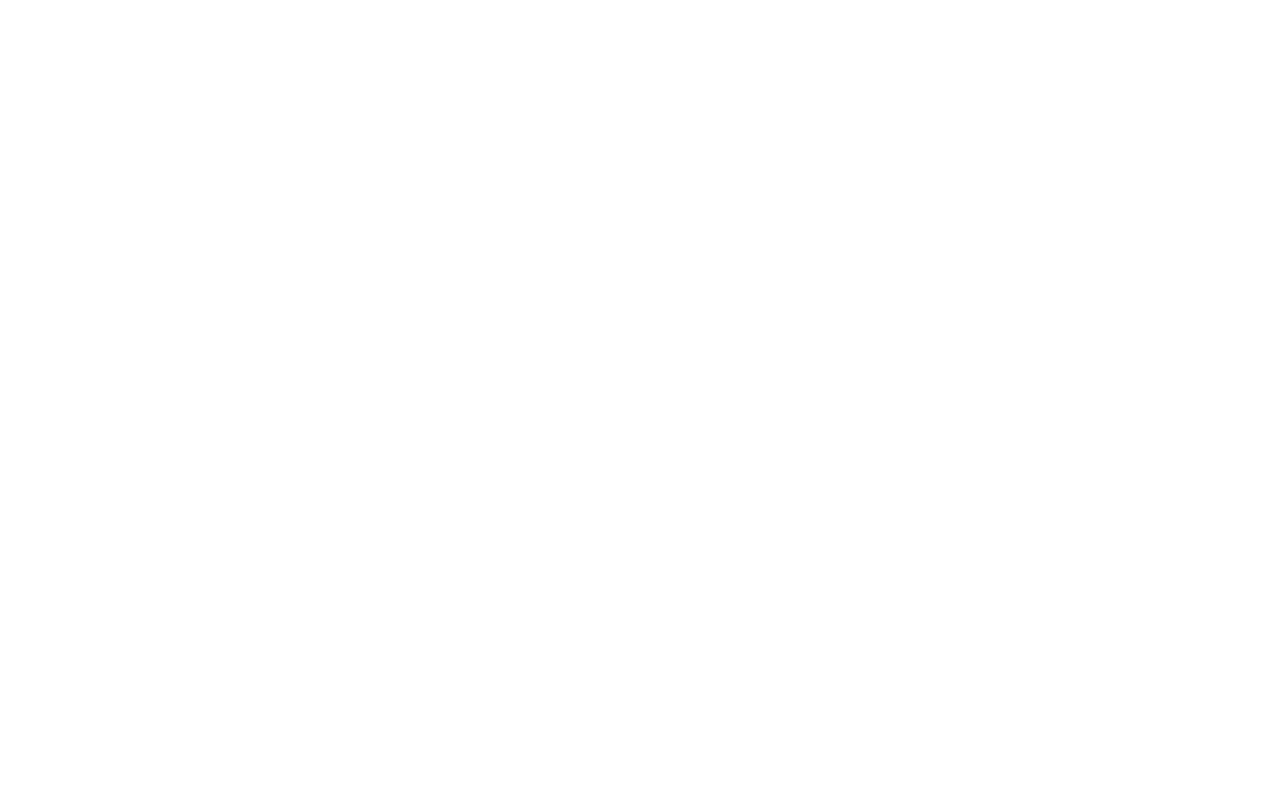
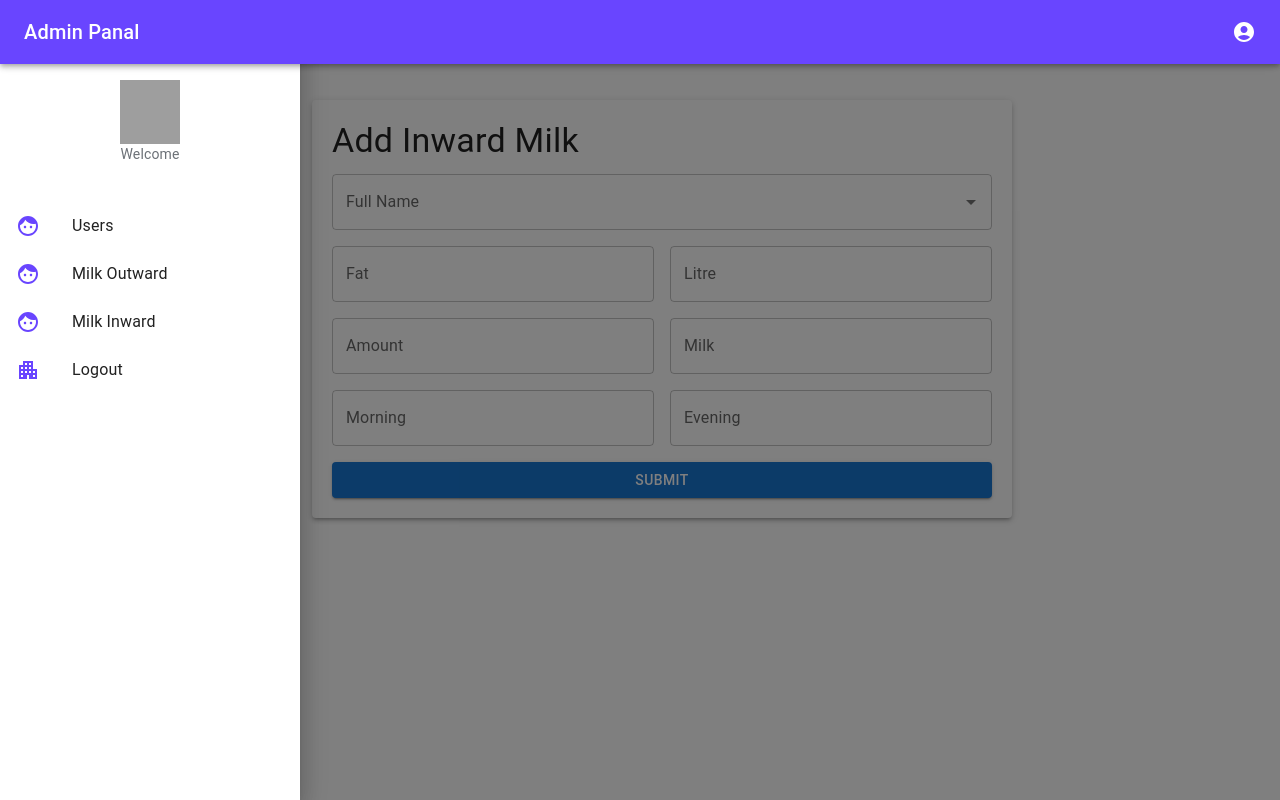
Before and after one commit to palashshah110/milkdairy, a React (Create React App) app: page /AddMilkInward in a window 1280 px wide. Before the commit this address had no page. Built offline with nearby package versions, Linux system fonts and the light colour scheme; grey boxes are pictures that could not be loaded.

Commit message:
add addInwarrd outWard form

```diff
--- a/package.json
+++ b/package.json
@@ -8,9 +8,11 @@
     "@mui/icons-material": "^5.16.4",
     "@mui/material": "^5.16.4",
     "@mui/x-data-grid": "^7.10.0",
+    "@mui/x-date-pickers": "^7.10.0",
     "@testing-library/jest-dom": "^5.17.0",
     "@testing-library/react": "^13.4.0",
     "@testing-library/user-event": "^13.5.0",
+    "dayjs": "^1.11.11",
     "react": "^18.3.1",
     "react-dom": "^18.3.1",
     "react-router-dom": "^6.25.1",
--- a/src/App.js
+++ b/src/App.js
@@ -5,6 +5,8 @@ import Users from "./Componets/Users";
 import Login from "./Componets/Login";
 import MilkInward from "./Componets/MilkInward";
 import MilkOutward from "./Componets/MilkOutward";
+import AddMilkOutward from "./Componets/AddMilkOutward";
+import AddMilkInward from "./Componets/AddMilkInward";
 
 export default function App() {
   return (
@@ -16,6 +18,8 @@ export default function App() {
             <Route path="/Users" element={<Users />} />
             <Route path="/MilkInward" element={<MilkInward />} />
             <Route path="/MilkOutward" element={<MilkOutward />} />
+            <Route path="/AddMilkOutward" element={<AddMilkOutward />} />
+            <Route path="/AddMilkInward" element={<AddMilkInward />} />
           </Routes>
         </BrowserRouter>
       </Box>
--- /dev/null
+++ b/src/Componets/AddMilkInward.js
@@ -0,0 +1,101 @@
+import React from "react";
+import {
+  TextField,
+  Button,
+  Grid,
+  Paper,
+  Typography,
+} from "@mui/material";
+import Autocomplete from '@mui/material/Autocomplete';
+import Header from "./Header";
+
+const AddMilkInward = () => {
+
+  const Users = [
+    { label: "Rohan Das" },
+    { label: "Sahil Dhoke"},
+    { label: "Adarsh Jat" },
+    { label: "Rajesh Patidar"},
+    { label: "Priyanshu Jain" },
+    { label: "Mithilesh Rajput" },
+    { label: "Pritesh Mishra" },
+  ];
+
+  return (
+    <>
+      <Header />
+      <Paper
+        elevation={3}
+        style={{
+          padding: "20px",
+          width: "700px",
+          maxWidth: "700px",
+          margin: "auto",
+          marginTop: "100px",
+        }}
+      >
+        <Typography variant="h4" gutterBottom>
+          Add Inward Milk
+        </Typography>
+        <form noValidate autoComplete="off">
+          <Grid container spacing={2} direction="row">
+
+            <Grid  item xs={12}>
+              <Autocomplete
+              style={{width:"auto"}}
+                disablePortal
+                id="combo-box-demo"
+                options={Users}
+                sx={{ width: 300 }}
+                renderInput={(params) => (
+                  <TextField {...params} label="Full Name" />
+                )}
+              />
+            </Grid>
+
+            <Grid item xs={6}>
+              <TextField label="Fat" variant="outlined" fullWidth />
+            </Grid>
+
+            <Grid item xs={6}>
+              <TextField label="Litre" variant="outlined" fullWidth />
+            </Grid>
+
+            <Grid item xs={6}>
+              <TextField label="Amount" variant="outlined" fullWidth />
+            </Grid>
+
+            <Grid item xs={6}>
+              <TextField label="Milk" variant="outlined" fullWidth />
+            </Grid>
+
+            <Grid item xs={6}>
+              <TextField
+                type="number"
+                label="Morning"
+                variant="outlined"
+                fullWidth
+              />
+            </Grid>
+            <Grid item xs={6}>
+              <TextField
+                type="number"
+                label="Evening"
+                variant="outlined"
+                fullWidth
+              />
+            </Grid>
+
+            <Grid item xs={12}>
+              <Button variant="contained" color="primary" fullWidth>
+                Submit
+              </Button>
+            </Grid>
+          </Grid>
+        </form>
+      </Paper>
+    </>
+  );
+};
+
+export default AddMilkInward;
--- /dev/null
+++ b/src/Componets/AddMilkOutward.js
@@ -0,0 +1,78 @@
+import React from "react";
+import { TextField, Button, Grid, Paper, Typography } from "@mui/material";
+import { DatePicker } from "@mui/x-date-pickers";
+import { LocalizationProvider } from "@mui/x-date-pickers";
+import { AdapterDayjs } from "@mui/x-date-pickers/AdapterDayjs";
+import Autocomplete from '@mui/material/Autocomplete';
+import Header from "./Header";
+
+const AddMilkOutward = () => {
+
+  const Users = [
+    { label: "Rohan Das" },
+    { label: "Sahil Dhoke"},
+    { label: "Adarsh Jat" },
+    { label: "Rajesh Patidar"},
+    { label: "Priyanshu Jain" },
+    { label: "Mithilesh Rajput" },
+    { label: "Pritesh Mishra" },
+  ];
+
+
+  return (
+    <>
+    <Header/>
+      <Paper
+        elevation={3}
+        style={{
+          padding: "20px",
+          width: "700px",
+          maxWidth: "700px",
+          margin: "auto",
+          marginTop: "100px",
+        }}
+      >
+        <Typography variant="h4" gutterBottom>
+          Add Outward Milk
+        </Typography>
+        <form noValidate autoComplete="off">
+          <Grid container spacing={2} direction="row">
+          <Grid  item xs={12}>
+              <Autocomplete
+              style={{width:"auto"}}
+                disablePortal
+                id="combo-box-demo"
+                options={Users}
+                sx={{ width: 300 }}
+                renderInput={(params) => (
+                  <TextField {...params} label="Full Name" />
+                )}
+              />
+            </Grid>
+
+            <Grid item xs={12}>
+              <LocalizationProvider dateAdapter={AdapterDayjs}>
+                  <DatePicker label="Pick a Date" />
+              </LocalizationProvider>
+            </Grid>
+
+            <Grid item xs={6}>
+              <TextField type="number" label="Morning" variant="outlined" fullWidth />
+            </Grid>
+            <Grid item xs={6}>
+              <TextField type="number" label="Evening" variant="outlined" fullWidth />
+            </Grid>
+
+            <Grid item xs={12}>
+              <Button variant="contained" color="primary" fullWidth>
+                Submit
+              </Button>
+            </Grid>
+          </Grid>
+        </form>
+      </Paper>
+    </>
+  );
+};
+
+export default AddMilkOutward;
--- a/src/Componets/MilkInward.js
+++ b/src/Componets/MilkInward.js
@@ -10,9 +10,13 @@ import {
   FormControl,
 } from "@mui/material";
 import { DataGrid } from "@mui/x-data-grid";
+import { useNavigate } from "react-router-dom";
 import Header from "./Header";
 
 export default function MilkInward() {
+
+  const navigate = useNavigate()
+
   const initialData = [
     {
       id: 1,
@@ -89,6 +93,10 @@ export default function MilkInward() {
     }
   };
 
+  function handleAddInward() {
+    navigate('/AddMilkInward')
+  }
+
   const columns = [
     { field: "fullName", headerName: "Full Name", flex: 1 },
     { field: "fat", headerName: "Fat", flex: 1 },
@@ -123,7 +131,7 @@ export default function MilkInward() {
           >
             Milk Inward
           </Box>
-          <Button variant="outlined">Add</Button>
+          <Button onClick={handleAddInward} variant="outlined">Add</Button>
         </Box>
         <Box mb={2}>
           <Typography>Date: 18/07/2024</Typography>
--- a/src/Componets/MilkOutward.js
+++ b/src/Componets/MilkOutward.js
@@ -7,8 +7,11 @@ import {
 } from "@mui/material";
 import { DataGrid } from "@mui/x-data-grid";
 import Header from "./Header";
+import { useNavigate } from "react-router-dom";
 
 export default function MilkOutward() {
+
+  const navigate = useNavigate()
 
   const Data = [
     { id: 1, dates: "16-07-2024", fullName: "Rajesh", morning: "2", evening: "3" },
@@ -23,6 +26,10 @@ export default function MilkOutward() {
     { field: 'morning', headerName: 'Morning (in Litre)', flex: 1 },
     { field: 'evening', headerName: 'Evening (in Litre)', flex: 1 },
   ];
+
+  function handleAddButton() {
+    navigate('/AddMilkOutward')
+  }
 
   return (
     <>
@@ -44,7 +51,7 @@ export default function MilkOutward() {
           >
             Milk Outward
           </Box>
-          <Button variant="outlined">
+          <Button onClick={handleAddButton} variant="outlined">
             Add
           </Button>
         </Box>
```
Also changed, not shown: 2 other files (tests, documents, lock files or other folders).
